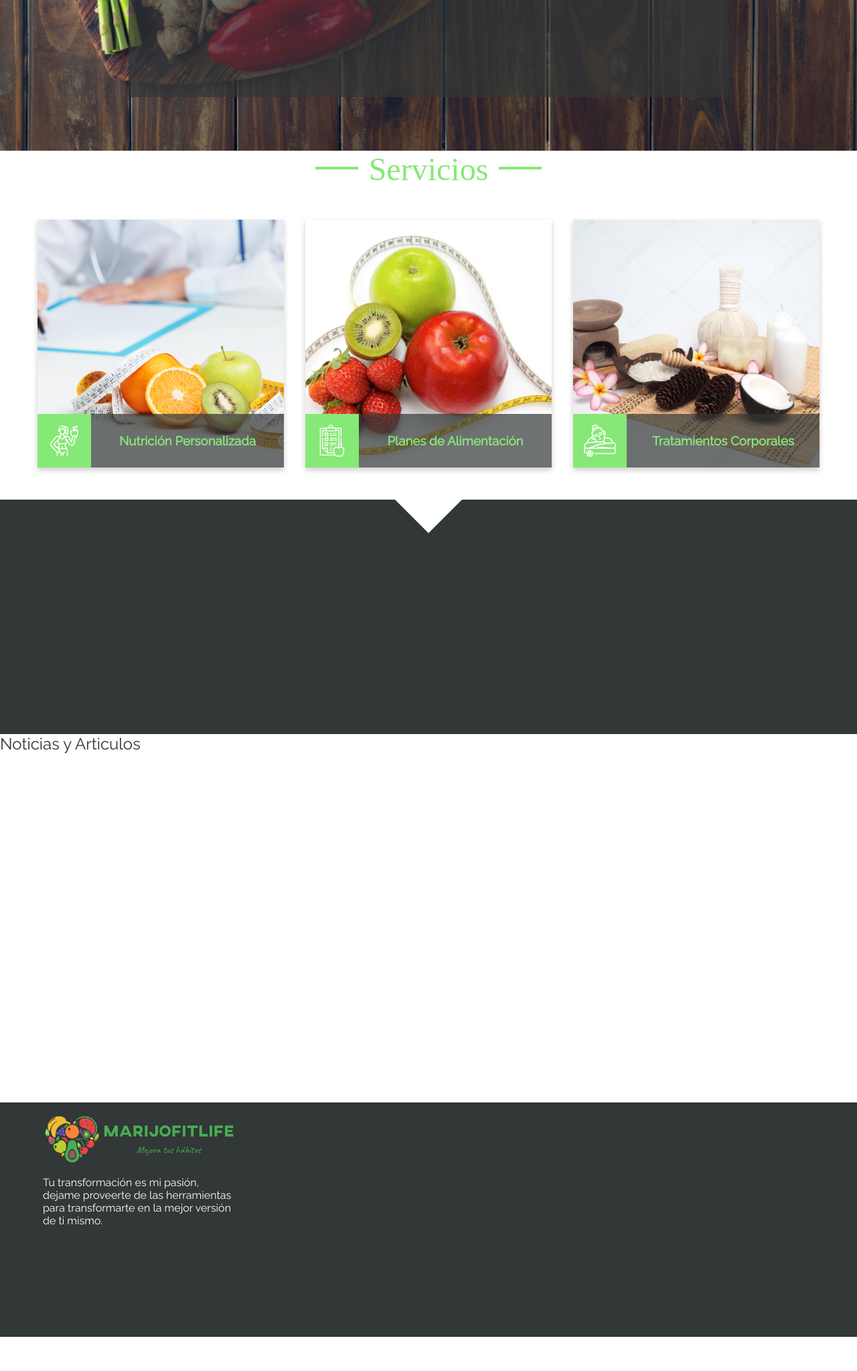
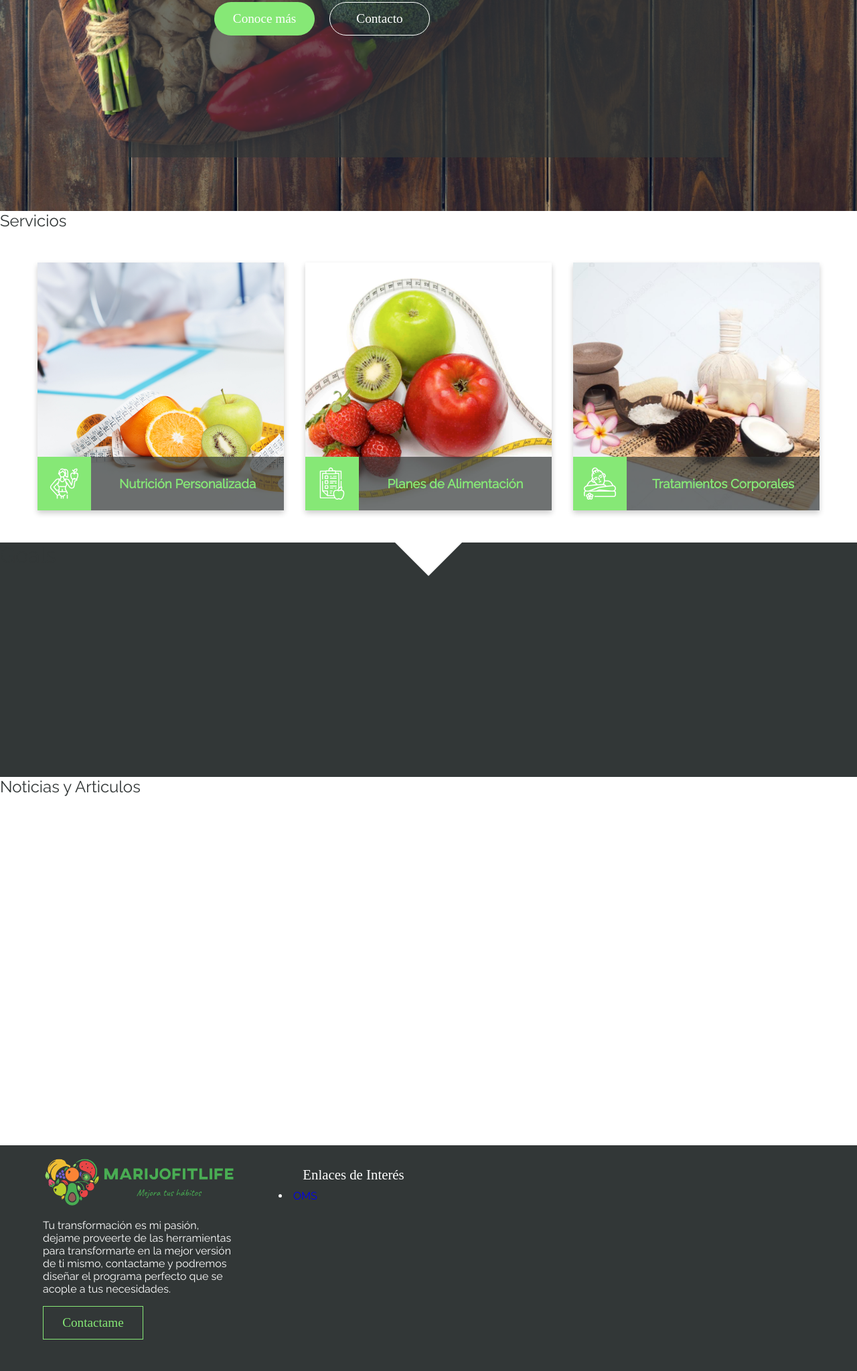
Before and after one commit to luishcastroc/marijo-fit, a Gatsby site in the folder gatsby/: page / in a window 1280 px wide. Shown: the part 623-2670 px from the top of the page at 67% size. Before the commit the page ends 2619 px from the top, so only its background shows below. Built offline with nearby package versions, Linux system fonts and the light colour scheme; Gatsby itself is replaced by a stand-in of ours.

Commit message:
updates in css global

```diff
--- a/gatsby/src/components/Footer.js
+++ b/gatsby/src/components/Footer.js
@@ -1,5 +1,7 @@
 import React from 'react';
 import styled from 'styled-components';
+import ScrollAnimation from 'react-animate-on-scroll';
+import { navigate } from 'gatsby';
 import Logo from './Logo';
 
 const FooterStyles = styled.footer`
@@ -16,6 +18,25 @@ const FooterStyles = styled.footer`
     display: flex;
     flex-direction: column;
   }
+
+  .links {
+    margin-top: 1rem;
+    display: flex;
+    flex-direction: column;
+
+    h4 {
+      align-self: center;
+      font-family: 'Shadows Into Light', cursive;
+      font-weight: 400;
+      font-size: 1.3rem;
+    }
+
+    .links-container {
+      margin-top: 10px;
+      display: grid;
+      grid-template-columns: 1fr 1fr;
+    }
+  }
 `;
 
 export default function Footer() {
@@ -24,10 +45,42 @@ export default function Footer() {
     <FooterStyles>
       <div className="general-info">
         <Logo footer={footer} />
-        <p>
-          Tu transformación es mi pasión, dejame proveerte de las herramientas
-          para transformarte en la mejor versión de ti mismo.
-        </p>
+        <ScrollAnimation
+          animateIn="flipInY"
+          offset={250}
+          animatePreScroll={false}
+        >
+          <p>
+            Tu transformación es mi pasión, dejame proveerte de las herramientas
+            para transformarte en la mejor versión de ti mismo, contactame y
+            podremos diseñar el programa perfecto que se acople a tus
+            necesidades.
+          </p>
+          <button
+            className="square"
+            type="button"
+            onClick={() => {
+              navigate('/contacto');
+            }}
+          >
+            Contactame
+          </button>
+        </ScrollAnimation>
+      </div>
+      <div className="links">
+        <h4>Enlaces de Interés</h4>
+        <div className="links-container">
+          <li>
+            <a
+              href="https://www.who.int/topics/nutrition/es/"
+              className="nutri-link"
+              target="_blank"
+              rel="noopener noreferrer"
+            >
+              OMS
+            </a>
+          </li>
+        </div>
       </div>
     </FooterStyles>
   );
--- a/gatsby/src/components/Main.js
+++ b/gatsby/src/components/Main.js
@@ -1,5 +1,7 @@
 import React from 'react';
 import styled from 'styled-components';
+import ScrollAnimation from 'react-animate-on-scroll';
+import { navigate } from 'gatsby';
 import bg from '../assets/images/bg.jpg';
 
 const MainStyle = styled.main`
@@ -38,6 +40,15 @@ const MainCard = styled.div`
     width: 35rem;
     font-size: 3.5rem;
     color: var(--white);
+  }
+
+  .button-container {
+    width: 60%;
+    display: grid;
+    --columns: 2;
+    grid-template-columns: repeat(var(--columns), minmax(auto, 1fr));
+    gap: 0.5rem;
+    margin-top: 20px;
   }
 
   @media (max-width: 1024px) and (min-width: 769px) {
@@ -80,8 +91,29 @@ export default function Main() {
   return (
     <MainStyle>
       <MainCard>
-        <h4>Motivandote para tener un estilo de vida más saludable.</h4>
-        <h2>Hola, Soy Marijo tu próxima Nutrióloga.</h2>
+        <ScrollAnimation animateIn="bounceInRight">
+          <h4>Motivandote para tener un estilo de vida más saludable.</h4>
+          <h2>Hola, Soy Marijo tu próxima Nutrióloga.</h2>
+          <div className="button-container">
+            <button
+              type="button"
+              onClick={() => {
+                navigate('/quien-es-marijo');
+              }}
+            >
+              Conoce más
+            </button>
+            <button
+              className="secondary"
+              type="button"
+              onClick={() => {
+                navigate('/contacto');
+              }}
+            >
+              Contacto
+            </button>
+          </div>
+        </ScrollAnimation>
       </MainCard>
     </MainStyle>
   );
--- a/gatsby/src/components/NavbarLinks.js
+++ b/gatsby/src/components/NavbarLinks.js
@@ -43,7 +43,7 @@ export default function NavbarLinks() {
     <>
       <NavItem to="/">Inicio</NavItem>
       <NavItem to="/blog">Blog</NavItem>
-      <NavItem to="/quien-es-majo">Quien es Marijo</NavItem>
+      <NavItem to="/quien-es-marijo">Quien es Marijo</NavItem>
       <NavItem to="/contacto">Contacto</NavItem>
     </>
   );
--- a/gatsby/src/styles/GlobalStyles.js
+++ b/gatsby/src/styles/GlobalStyles.js
@@ -29,7 +29,19 @@ const GlobalStyles = createGlobalStyle`
     height: 100%;
   }
 
-  a {text-decoration: none;}
+  a {
+    text-decoration: none;
+
+    :visited {
+      color:var(--pastel-green);
+    }
+
+    &[aria-current='page'] {
+    color: var(--pastel-green);
+    ::after {
+      width: 100%;
+    }
+  }
 
   .pos-absolute {
     position: absolute;
@@ -62,7 +74,53 @@ const GlobalStyles = createGlobalStyle`
       width: 4rem;
       margin: 0 1rem;
       transform: translateY(-1rem);
+    }
+  }
+  }
+
+  button {
+    max-width: 150px;
+    font-family: 'Shadows Into Light', cursive;
+    border-radius:25px;
+    height: 50px;
+    padding: .5rem;
+    cursor: pointer;
+    background-color: var(--pastel-green);
+    border: none;
+    color: var(--white);
+    font-size: 1.2rem;
+    line-height: 1.2rem;
+    width: 150px;
+
+    &:hover{
+      background-color: var(--cape-cod);
+      transition: 0.6s;
+    }
+
+    &.secondary{
+      background-color: transparent;
+      border: 1px solid var(--white);
+
+      &:hover {
+        background-color:white;
+        color: var(--cape-cod);
+        transition: 0.6s;
       }
+    }
+
+    &.square{
+      background-color: transparent;
+      color: var(--pastel-green);
+      border: 1px solid var(--pastel-green);
+      border-radius:0px;
+
+
+      &:hover {
+        background-color:var(--pastel-green);
+        color: var(--white);
+        transition: 0.6s;
+      }
+    }
   }
 `;
 
```
Also changed, not shown: gatsby/src/pages/quien-es-marijo.js (renamed from gatsby/src/pages/quien-es-majo.js).
